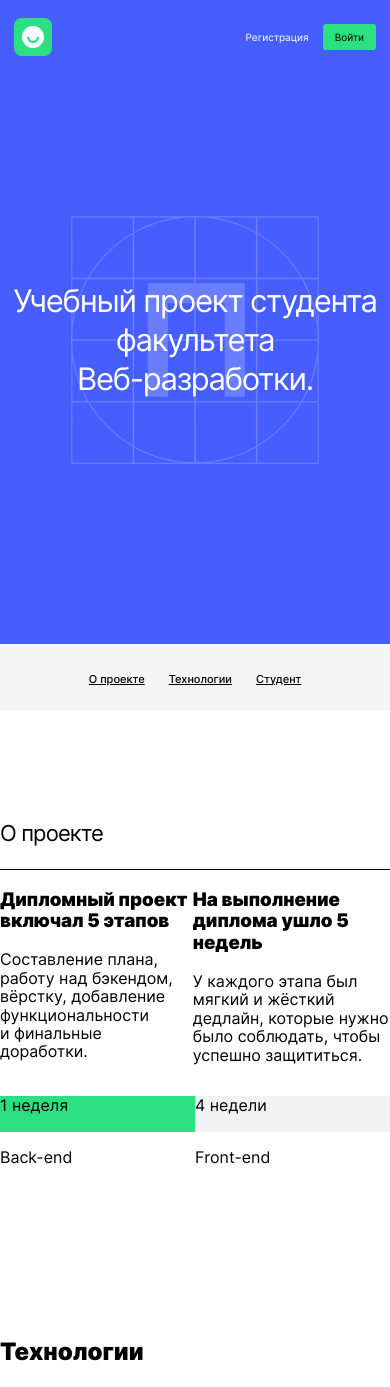
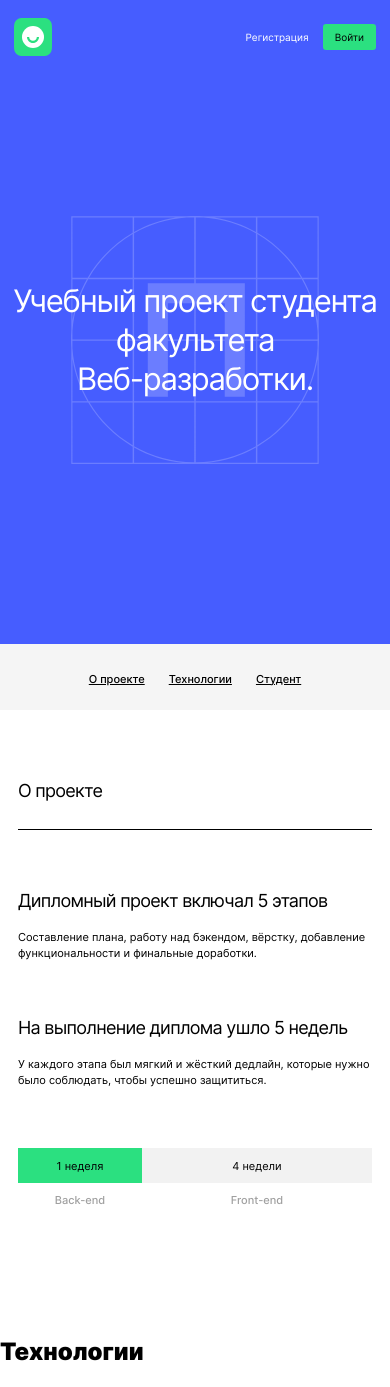
Before and after one commit to TarEvgen/movies-explorer-frontend, a React (Create React App) app: page / in a window 390 px wide. Shown: the top 1387 px of the page. Built offline with nearby package versions, Linux system fonts and the light colour scheme.

Commit message:
add section AboutProject

```diff
--- a/src/components/AboutProject/AboutProject.css
+++ b/src/components/AboutProject/AboutProject.css
@@ -3,7 +3,7 @@
   padding: 0;
   max-width: 1280px;
   min-height: 608px;
-  background-color: #FFF;
+  background-color: #fff;
 }
 
 .about__title {
@@ -16,22 +16,58 @@
   line-height: normal;
   letter-spacing: -0.88px;
   max-width: 1140px;
-  margin-left: auto;
-  margin-right: auto;
+  margin-left: 70px;
+  margin-right: 70px;
   padding-top: 110px;
   padding-bottom: 23px;
   box-sizing: border-box;
   border-bottom: 1px solid #000;
 }
 
+.about__project {
+  margin: 0;
+  padding: 0;
+  max-width: 550px;
+  /*margin-right: 40px;*/
+}
+
+/*
+.about__project:last-of-type {
+  margin-right: 0;
+}*/
+
+.about__project-title {
+  margin: 0;
+  padding: 0;
+  font-family: Inter;
+  font-size: 20px;
+  font-style: normal;
+  font-weight: 400;
+  line-height: normal;
+  letter-spacing: -0.8px;
+  margin-bottom: 26px;
+}
+
+.about__project-description {
+  margin: 0;
+  padding: 0;
+  font-family: Inter;
+  font-size: 14px;
+  font-style: normal;
+  font-weight: 400;
+  line-height: 20px;
+}
+
 .about__project-list {
   margin: 0;
   padding: 0;
   max-width: 1140px;
-  margin-left: auto;
-  margin-right: auto;
+  margin-top: 70px;
+  margin-left: 70px;
+  margin-right: 70px;
   list-style-type: none;
   display: flex;
+  column-gap: 40px;
 }
 
 .project__progress-list {
@@ -40,7 +76,12 @@
   list-style-type: none;
   display: flex;
   justify-content: flex-start;
+  max-width: 1140px;
+  margin-top: 110px;
+  margin-bottom: 110px;
 
+  margin-left: 70px;
+  margin-right: 70px;
 }
 
 .project__progress {
@@ -50,15 +91,116 @@
 }
 
 .project__progress-name {
-  background-color: #F2F2F2;
+  display: flex;
+  margin: 0;
+  padding: 0;
+  background-color: #f2f2f2;
   min-height: 36px;
+  align-items: center;
+  justify-content: center;
+  font-family: Inter;
+  font-size: 14px;
+  font-style: normal;
+  font-weight: 400;
+  line-height: normal;
+}
 
+.project__progress-description {
+  margin: 0;
+  padding: 0;
+  color: #a0a0a0;
+  display: flex;
+  justify-content: center;
+  font-family: Inter;
+  font-size: 14px;
+  font-style: normal;
+  font-weight: 500;
+  line-height: 17px;
+  margin-top: 14px;
 }
 
 .project__progress-name_end {
-  background-color: #2BE080;
+  background-color: #2be080;
 }
 
 .project__progress_distance {
-  max-width: 228px;
+  max-width: calc(100% * 0.2);
 }
+
+@media screen and (max-width: 768px) {
+  .about__title {
+    margin-left: 50px;
+    margin-right: 50px;
+    padding-top: 90px;
+  }
+  .about__project-title {
+    margin-bottom: 22px;
+  }
+  .about__project-list {
+    margin-left: 50px;
+    margin-right: 50px;
+  }
+  .project__progress-list {
+    margin-left: 50px;
+    margin-right: 50px;
+    margin-top: 93px;
+    margin-bottom: 90px;
+  }
+  .about__project-description {
+    font-size: 12px;
+
+    line-height: 18px;
+  }
+  .project__progress_distance {
+    max-width: calc(100% * 0.21);
+  }
+}
+
+
+@media screen and (max-width: 620px) {
+  .about__project-list {
+    flex-direction: column;
+  }
+  .about__title {
+    margin-left: 18px;
+    margin-right: 18px;
+    padding-bottom: 28px;
+
+    padding-top: 70px;
+    font-size: 18px;
+    letter-spacing: -0.72px;
+  }
+  .about__project-list {
+    margin-left: 18px;
+    margin-right: 18px;
+    margin-top: 60px;
+    row-gap: 56px;
+  }
+  .about__project-title {
+    margin-bottom: 18px;
+    font-size: 18px;
+    letter-spacing: -0.72px;
+  }
+  .about__project-description {
+    font-size: 11px;
+    line-height: 16px;
+  }
+  .project__progress-list {
+    margin-left: 18px;
+    margin-right: 18px;
+    margin-top: 60px;
+    margin-bottom: 70px;
+  }
+  .project__progress-name {
+    min-height: 35px;
+    font-size: 11px;
+  }
+  .project__progress-description {
+    font-size: 11px;
+    line-height: normal;
+    margin-top: 10px;
+  }
+  .project__progress_distance {
+    max-width: calc(100% * 0.35);
+  }
+}
```
